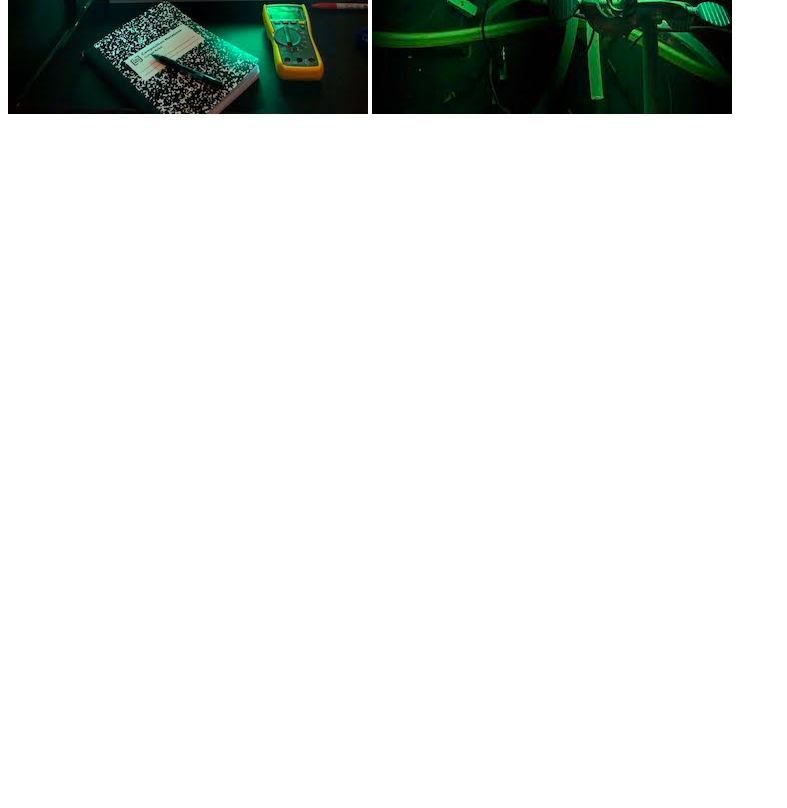
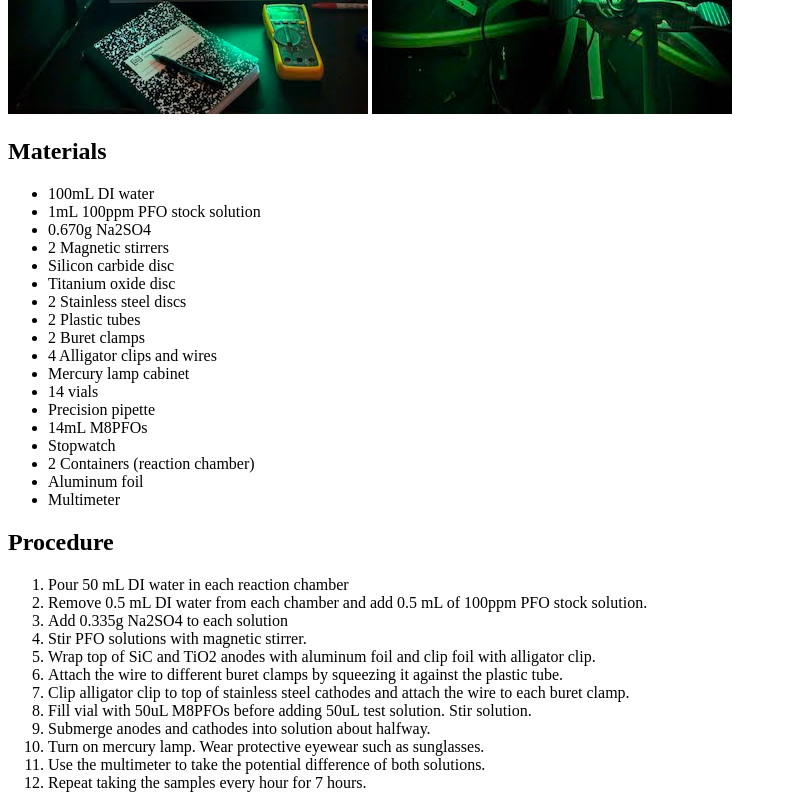
Before and after one commit to richwangbcca/YSP_Blog, a plain HTML site: page pages/mercurylampexperiment.html in a window 1280 px wide. Shown: the part 480-1288 px from the top of the page, without its empty margins (0-787 px from the left). Before the commit the page ends 800 px from the top, so only its background shows below. Drawn offline with Linux system fonts and the light colour scheme.

Commit message:
Add content to mercurylampexperiment.html

```diff
--- a/pages/mercurylampexperiment.html
+++ b/pages/mercurylampexperiment.html
@@ -9,4 +9,42 @@
         <p>Updated June 11, 2022</p>
         <img src = "../images/UV-Experiment.JPG" alt = "Mercury lamp inside of a cabinet shining over solutions.">
         <img src = "../images/UV-Experiment-Inside.JPG" alt = "Inside of Mercury lamp cabinet">
+
+        <h2>Materials</h2>
+        <ul>
+            <li>100mL DI water</li>
+            <li>1mL 100ppm PFO stock solution</li>
+            <li>0.670g Na2SO4</li>
+            <li>2 Magnetic stirrers</li>
+            <li>Silicon carbide disc</li>
+            <li>Titanium oxide disc</li>
+            <li>2 Stainless steel discs</li>
+            <li>2 Plastic tubes</li>
+            <li>2 Buret clamps</li>
+            <li>4 Alligator clips and wires</li>
+            <li>Mercury lamp cabinet</li>
+            <li>14 vials</li>
+            <li>Precision pipette</li>
+            <li>14mL M8PFOs</li>
+            <li>Stopwatch</li>
+            <li>2 Containers (reaction chamber)</li>
+            <li>Aluminum foil</li>
+            <li>Multimeter</li>
+        </ul>
+
+        <h2>Procedure</h2>
+        <ol>
+            <li>Pour 50 mL DI water in each reaction chamber</li>
+            <li>Remove 0.5 mL DI water from each chamber and add 0.5 mL of 100ppm PFO stock solution.</li>
+            <li>Add 0.335g Na2SO4 to each solution</li>
+            <li>Stir PFO solutions with magnetic stirrer.</li>
+            <li>Wrap top of SiC and TiO2 anodes with aluminum foil and clip foil with alligator clip.</li>
+            <li>Attach the wire to different buret clamps by squeezing it against the plastic tube.</li>
+            <li>Clip alligator clip to top of stainless steel cathodes and attach the wire to each buret clamp.</li>
+            <li>Fill vial with 50uL M8PFOs before adding 50uL test solution. Stir solution.</li>
+            <li>Submerge anodes and cathodes into solution about halfway.</li>
+            <li>Turn on mercury lamp. Wear protective eyewear such as sunglasses.</li>
+            <li>Use the multimeter to take the potential difference of both solutions.</li>
+            <li>Repeat taking the samples every hour for 7 hours.</li>
+        </ol>
 </html>
```
